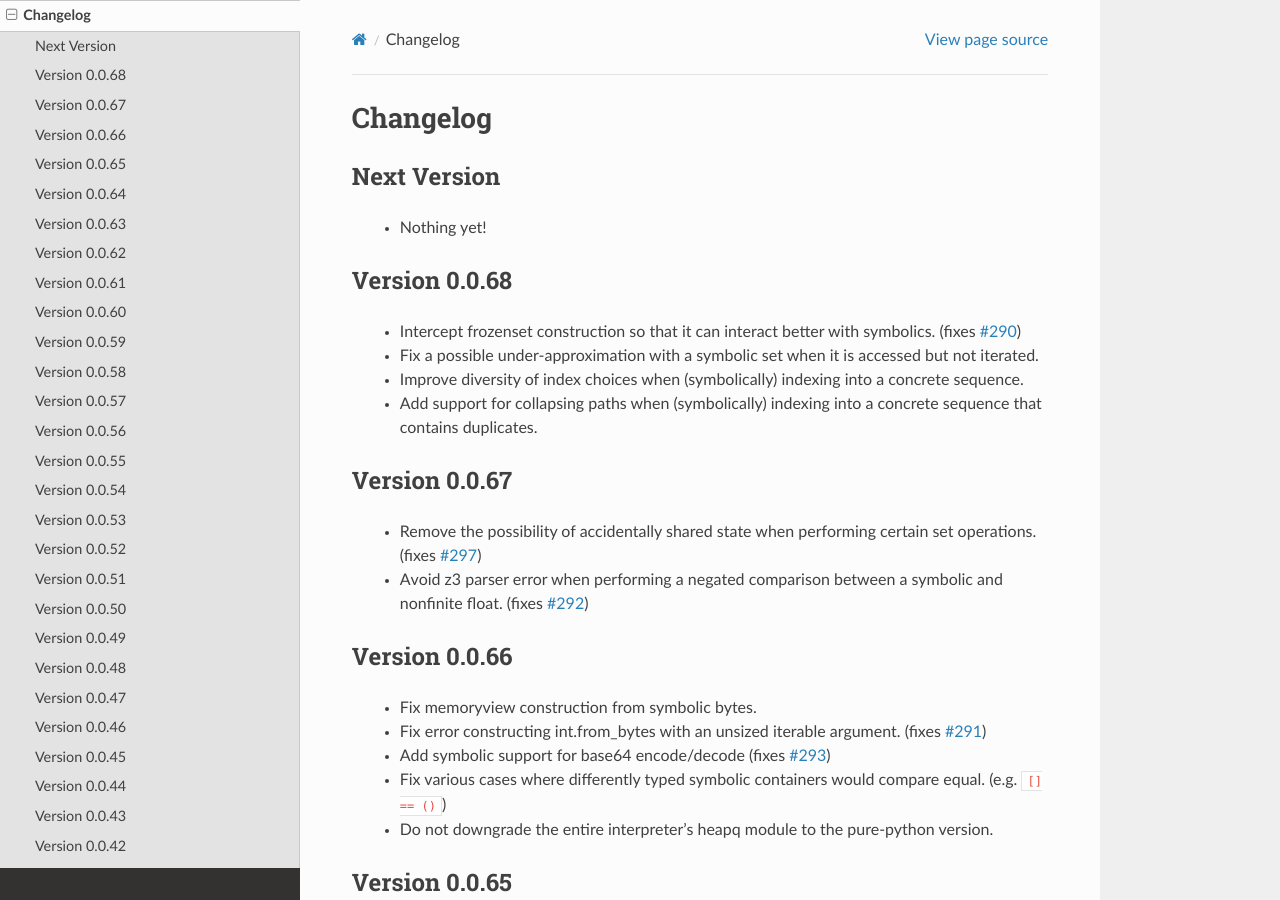
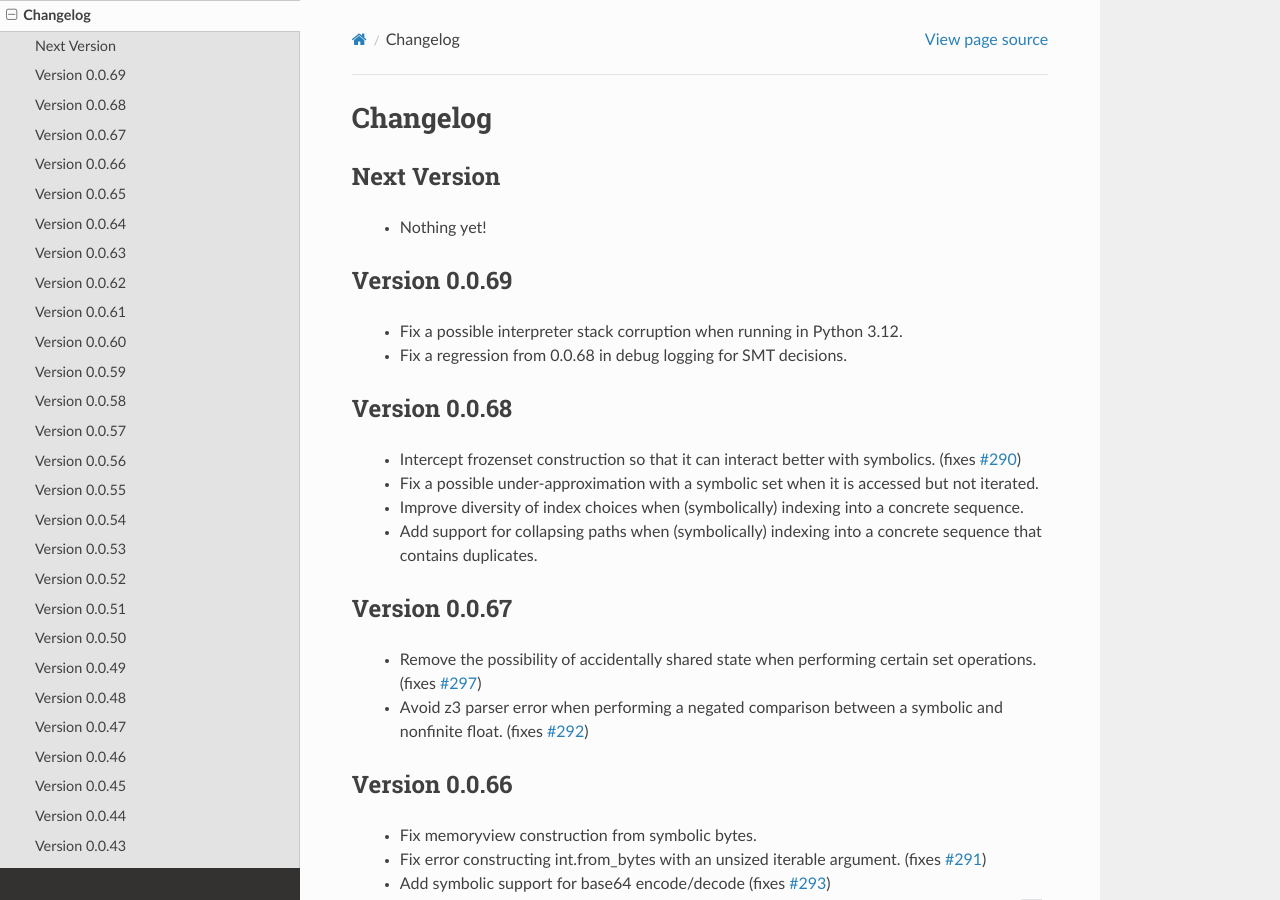
Before and after one commit to pschanely/CrossHair, a Sphinx documentation site: the page built from doc/source/changelog.rst, in a window 1280 px wide and 900 px high. Built offline with Sphinx 7.4.7 and the Read the Docs theme 2.0.0, drawn with Linux system fonts in a browser that asks for light colours; the version number is read from the project's files by our own code.

Commit message:
Update changelog

```diff
--- a/doc/source/changelog.rst
+++ b/doc/source/changelog.rst
@@ -7,6 +7,13 @@ Next Version
 ------------
 
   * Nothing yet!
+
+
+Version 0.0.69
+--------------
+
+  * Fix a possible interpreter stack corruption when running in Python 3.12.
+  * Fix a regression from 0.0.68 in debug logging for SMT decisions.
 
 
 Version 0.0.68
```
